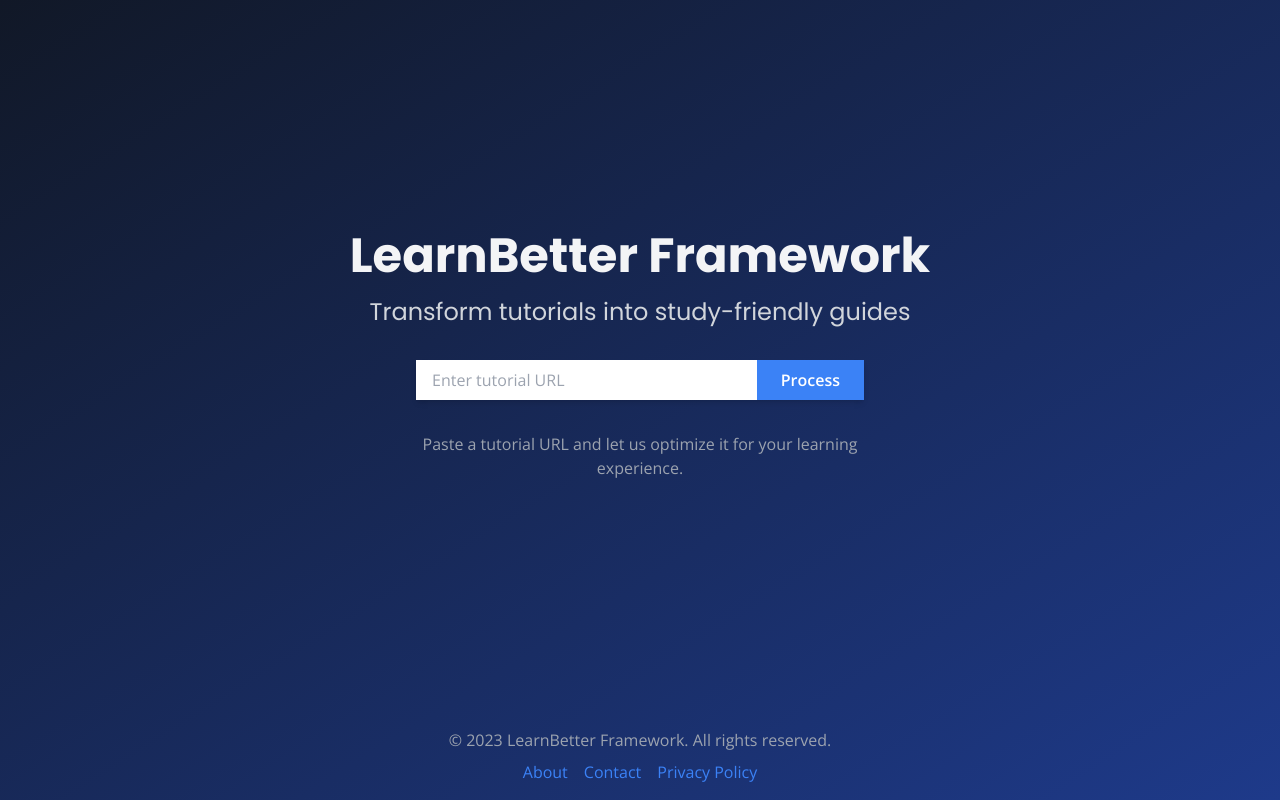
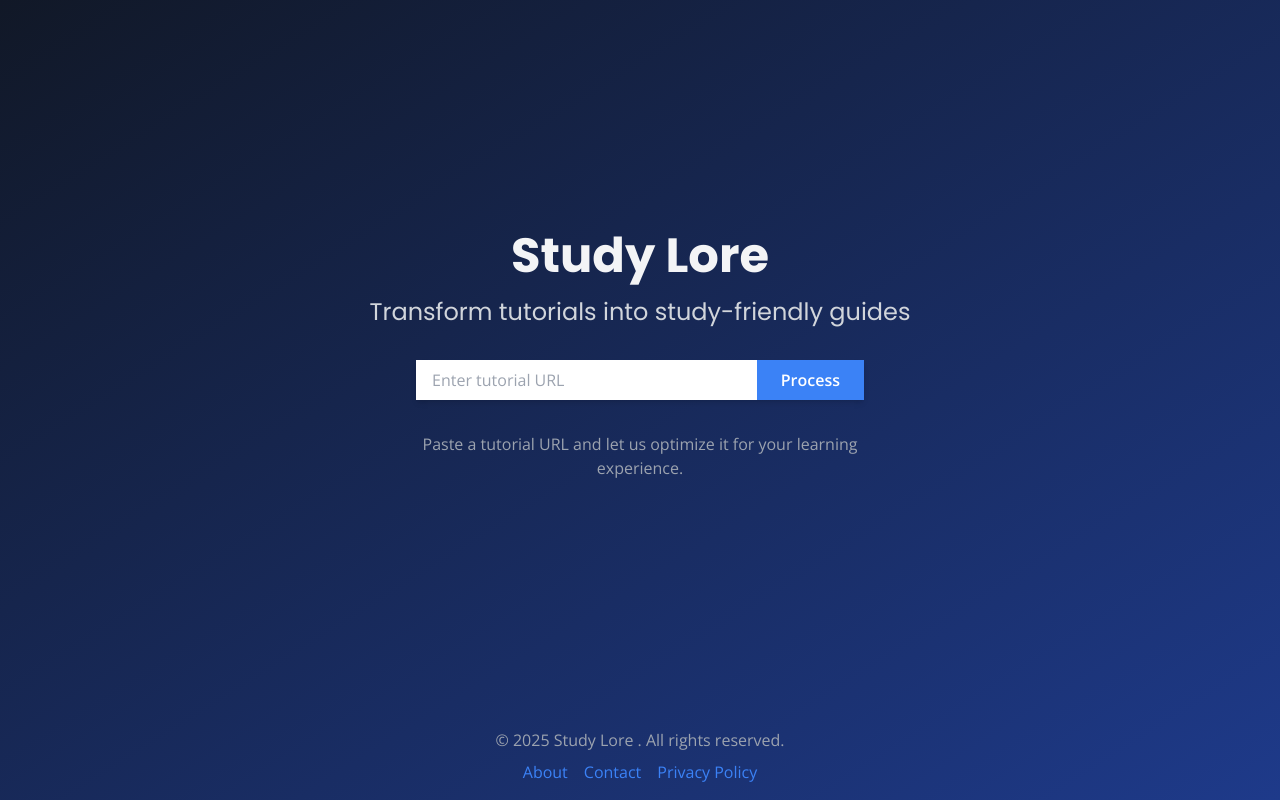
Before and after one commit to IremOztimur/studylore, a Next.js app in the folder front-end/: page / in a window 1280 px wide. Built offline with nearby package versions, Linux system fonts and the light colour scheme.

Commit message:
[UPDATE] site name

```diff
--- a/front-end/app/layout.tsx
+++ b/front-end/app/layout.tsx
@@ -13,7 +13,7 @@ const openSans = Open_Sans({
 })
 
 export const metadata = {
-  title: 'LearnBetter Framework',
+  title: 'studylore',
   description: 'Transform tutorials into study-friendly guides',
 }
 
--- a/front-end/app/page.tsx
+++ b/front-end/app/page.tsx
@@ -6,7 +6,7 @@ export default function Home() {
     <div className="min-h-screen flex flex-col justify-between bg-gradient-to-br from-blue-50 to-green-50 dark:from-gray-900 dark:to-blue-900">
       <main className="flex-grow flex items-center justify-center px-4">
         <div className="text-center">
-          <h1 className="text-4xl md:text-5xl font-bold mb-4 font-heading text-gray-800 dark:text-gray-100">LearnBetter Framework</h1>
+          <h1 className="text-4xl md:text-5xl font-bold mb-4 font-heading text-gray-800 dark:text-gray-100">Study Lore </h1>
           <p className="text-xl md:text-2xl mb-8 text-gray-600 dark:text-gray-300 font-heading">Transform tutorials into study-friendly guides</p>
           <UrlForm />
           <p className="mt-8 text-gray-600 dark:text-gray-400 max-w-md mx-auto">
@@ -15,7 +15,7 @@ export default function Home() {
         </div>
       </main>
       <footer className="py-4 text-center text-gray-500 dark:text-gray-400">
-        <p>&copy; 2023 LearnBetter Framework. All rights reserved.</p>
+        <p>&copy; 2025 Study Lore . All rights reserved.</p>
         <nav className="mt-2">
           <Link href="#" className="text-blue-500 hover:underline mx-2">About</Link>
           <Link href="#" className="text-blue-500 hover:underline mx-2">Contact</Link>
--- a/front-end/components/Header.tsx
+++ b/front-end/components/Header.tsx
@@ -11,7 +11,7 @@ export default function Header() {
         A comprehensive guide to the fundamentals of neural networks and their applications
       </p>
       <p className="text-sm text-gray-500 dark:text-gray-500 mt-2">
-        Source: LearnBetter Framework | Last Updated: June 2023
+        Source: Study Lore | Last Updated: June 2023
       </p>
     </header>
   )
```
